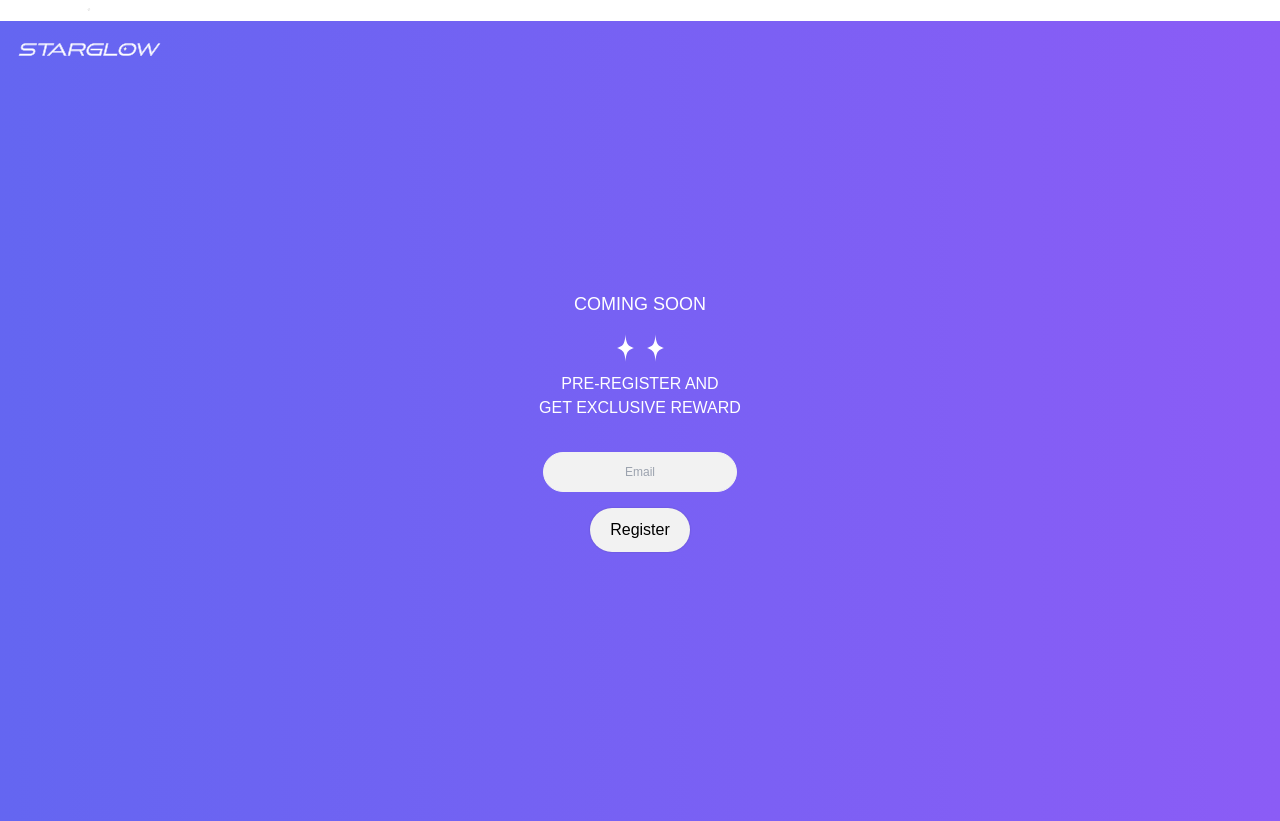
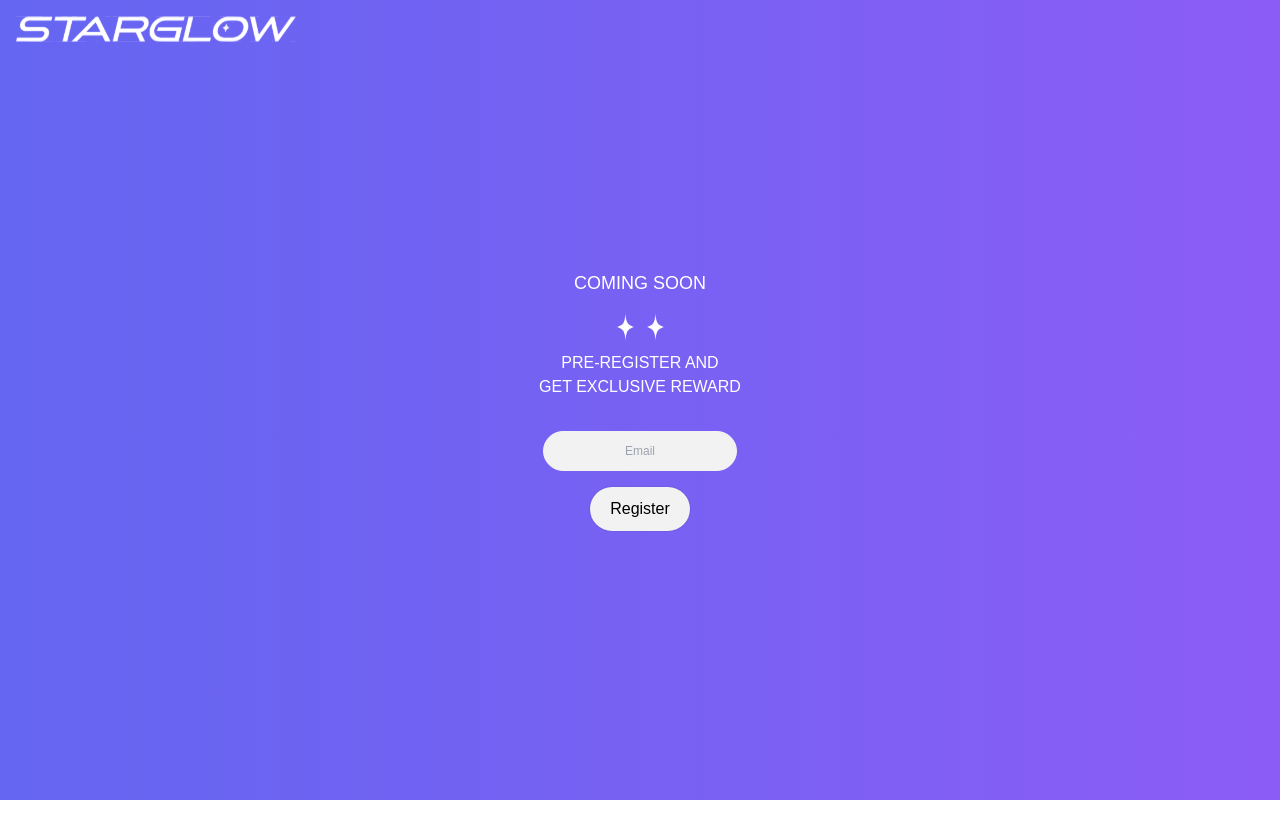
Before and after one commit to rs-ent/starglow-pre-registration, a Next.js app: page / in a window 1280 px wide. After the commit the page ends 800 px from the top, so only its background shows below. Built offline with nearby package versions, Linux system fonts and the light colour scheme; a web font is replaced by a local one.

Commit message:
Loading Screen

```diff
--- a/src/app/Loading.css
+++ /dev/null
@@ -1,33 +0,0 @@
-.loading-overlay {
-  position: fixed; /* 화면에 고정 */
-  top: 0;
-  left: 0;
-  width: 100%; /* 전체 화면 가로 크기 */
-  height: 100%; /* 전체 화면 세로 크기 */
-  background-color: rgba(0, 0, 0, 1); /* 초기 배경 */
-  z-index: 9999; /* 다른 요소 위에 표시 */
-  display: flex; /* 중앙 정렬을 위한 Flexbox */
-  justify-content: center; /* 가로 중앙 정렬 */
-  align-items: center; /* 세로 중앙 정렬 */
-}
-
-.loading-section {
-  width: 100%;
-  height: 100%;
-  animation: fadeToGradient 3s ease-in-out forwards; /* 애니메이션 추가 */
-}
-
-.loading-section object {
-  width: 8rem; /* 로딩 아이콘 크기 */
-  height: 8rem;
-}
-
-/* 배경 전환 애니메이션 */
-@keyframes fadeToGradient {
-  0% {
-    background-color: rgba(0, 0, 0, 1); /* 검은색 */
-  }
-  100% {
-    background: linear-gradient(90deg, #6466F1 0%, #8B5CF6 100%); /* 그라데이션 */
-  }
-}
--- a/src/app/Loading.jsx
+++ b/src/app/Loading.jsx
@@ -2,16 +2,16 @@ import React from 'react';
 
 const Loading = ({isInitialLoading}) => {
     return (
-        <div className="loading-overlay">
+        <>
             <div className="loading-section">
                 <object
                     type="image/svg+xml"
                     data="/Frame 143.svg"
                     aria-label="Header SVG"
-                    className="w-3/5 h-auto"
+                    className="w-full h-auto"
                 />
             </div>
-        </div>
+        </>
     );
 };
 
--- a/src/app/Register.css
+++ b/src/app/Register.css
@@ -108,3 +108,34 @@
     white-space: nowrap;
     border: 0;
   }
+
+  .loading-overlay {
+    position: fixed; /* 화면에 고정 */
+    top: 0;
+    left: 0;
+    width: 100%; /* 전체 화면 가로 크기 */
+    height: 100%; /* 전체 화면 세로 크기 */
+    background-color: rgba(0, 0, 0, 1); /* 초기 배경 */
+    z-index: 9999; /* 다른 요소 위에 표시 */
+    display: flex; /* 중앙 정렬을 위한 Flexbox */
+    justify-content: center; /* 가로 중앙 정렬 */
+    align-items: center; /* 세로 중앙 정렬 */
+    pointer-events: all;
+    transition: opacity 0.5s ease;
+    animation: fadeToGradient 2s ease-in-out forwards;
+  }
+
+
+
+  @keyframes fadeToGradient {
+    0% {
+      background-color: rgba(0, 0, 0, 1); /* 검은색 */
+      opacity: 1; /* 완전히 불투명 */
+    }
+    50%{
+      opacity: 1;
+    }
+    100% {
+      opacity: 0; /* 완전히 투명 */
+    }
+  }
--- a/src/app/Register.jsx
+++ b/src/app/Register.jsx
@@ -124,8 +124,10 @@ Follow us for the latest news and let the glow shine brighter!
 
   return (
     <>
-      {/* Loading 화면은 항상 표시 */}
+      {/* Loading 화면 */}
+      <div className="loading-overlay">
         <Loading isInitialLoading={isInitialLoading} />
+      </div>
 
       {/* 조건부 렌더링 */}
       {registeredData !== null ? (
@@ -138,7 +140,7 @@ Follow us for the latest news and let the glow shine brighter!
           <Script
             src="https://telegram.org/js/telegram-web-app.js"
             strategy="lazyOnload"
-          onLoad={ async () => {
+            onLoad={async () => {
               if (window.Telegram?.WebApp) {
                 const tg = window.Telegram.WebApp;
                 setTG(tg);
@@ -150,15 +152,17 @@ Follow us for the latest news and let the glow shine brighter!
             }}
           />
           <div className="frame-2641">
-          <div style={{
-            position: "fixed", // fixed로 변경하여 화면 상단에 고정
+            <div
+              style={{
+                position: "fixed",
                 width: "100%",
                 maxWidth: "350px",
                 height: "auto",
                 top: 16,
                 left: 16,
-            zIndex: 1000, // 다른 요소 위에 표시되도록 z-index 설정
-          }}>
+                zIndex: 1000,
+              }}
+            >
               <object
                 type="image/svg+xml"
                 data="/Frame 143.svg"
@@ -171,6 +175,8 @@ Follow us for the latest news and let the glow shine brighter!
                 }}
               ></object>
             </div>
+
+            {/* 콘텐츠 */}
             <h1 className="coming-soon">COMING SOON</h1>
             <div className="frame-50811 mt-8">
               <object
@@ -185,11 +191,19 @@ Follow us for the latest news and let the glow shine brighter!
             </div>
             <p className="pre-register-and-get-exclusive-reward mt-8">
               PRE-REGISTER AND
-            <br />GET EXCLUSIVE REWARD
+              <br />
+              GET EXCLUSIVE REWARD
             </p>
-          <form onSubmit={(e) => { e.preventDefault(); handleRegister(); }}>
+            <form
+              onSubmit={(e) => {
+                e.preventDefault();
+                handleRegister();
+              }}
+            >
               <div className="input-container">
-              <label htmlFor="email" className="sr-only">Email</label>
+                <label htmlFor="email" className="sr-only">
+                  Email
+                </label>
                 <input
                   id="email"
                   type="email"
```
Also changed, not shown: public/Frame 143.svg. Lines whose indentation alone changed are shown as unchanged.
